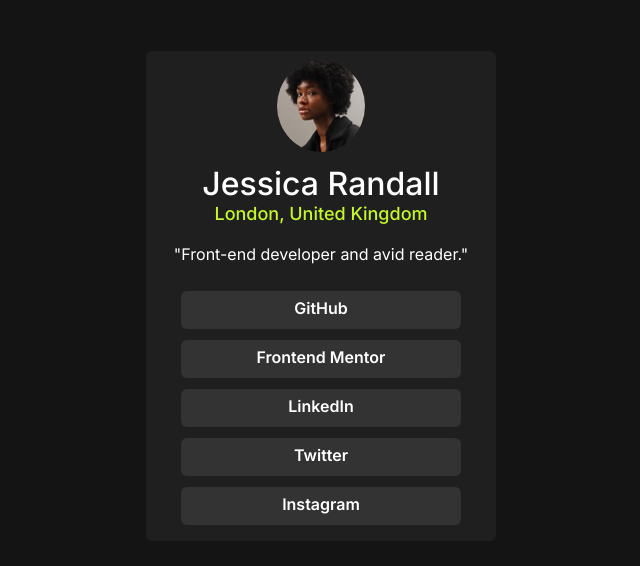
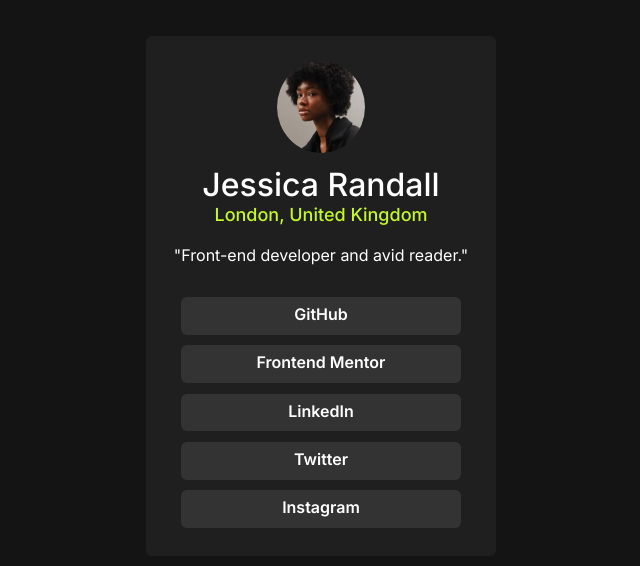
Before and after one commit to Amira-Elsayed-Abdelaziz/Frontend-Mentor-Social-links-profile, a plain HTML site: page index.html in a window 1280 px wide. Shown: the part 104-670 px from the top of the page, without its empty margins (319-959 px from the left). Drawn offline with Linux system fonts and the light colour scheme.

Commit message:
Editing some height and margins

```diff
--- a/style.css
+++ b/style.css
@@ -33,7 +33,7 @@
     margin-right: auto;
     margin-left: auto;
     width: 350px;
-    height: 490px;
+    height: 520px;
     border-radius: 6px;
     background-color: var(---Grey-800);
 }
@@ -46,6 +46,7 @@
     align-items: center;
     padding:2% 2%;
     margin-bottom: 15%;
+    margin-top: 5%;
 
 }
 .card-avatar{
@@ -87,7 +88,7 @@
     align-items: center;
     width: 100%;
     height:50%;
-    margin-bottom: 1%;
+    margin-bottom: 5%;
     margin-top: 10%;
 
 }
```
